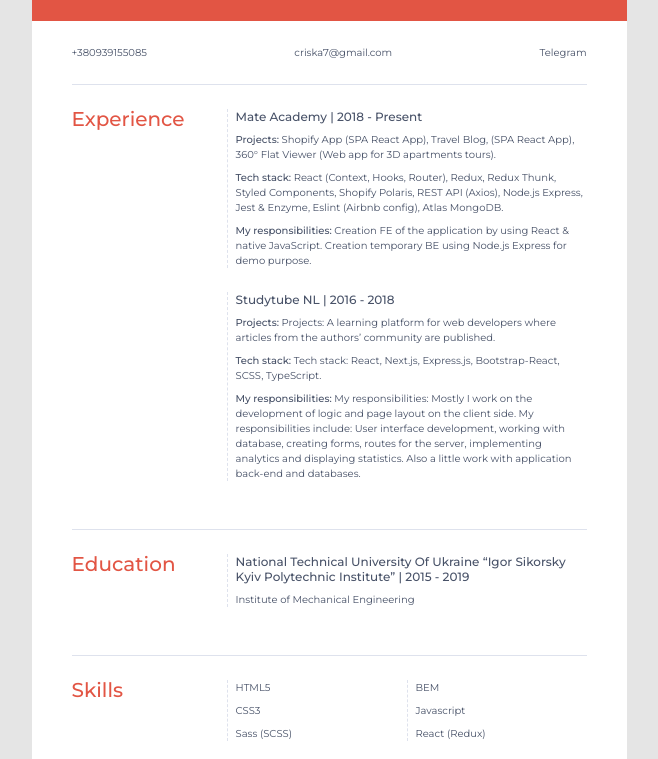
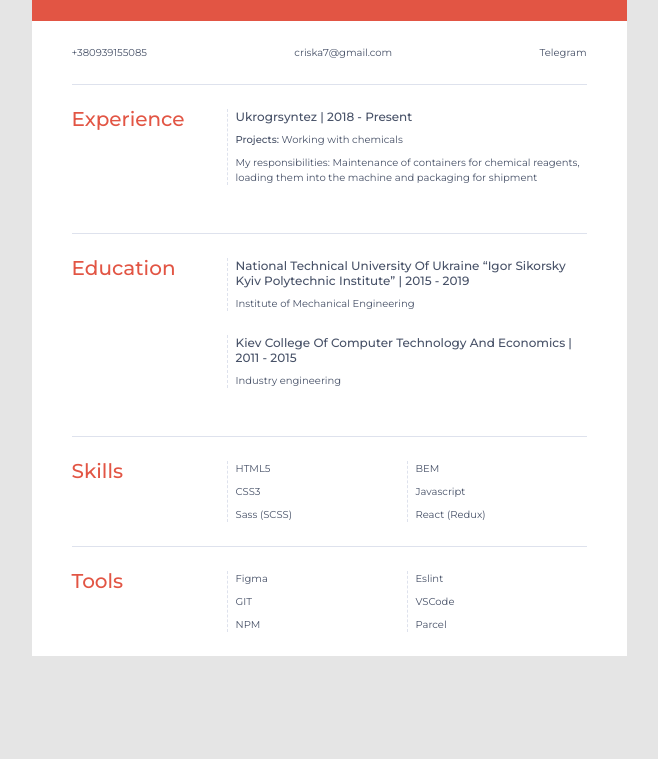
Before and after one commit to Defisto7/CV, a plain HTML site: page index.html in a window 1280 px wide. Shown: the part 201-960 px from the top of the page, without its empty margins (311-969 px from the left). After the commit the page ends 865 px from the top, so only its background shows below. Drawn offline with Linux system fonts and the light colour scheme.

Commit message:
Defisto
add education

```diff
--- a/index.html
+++ b/index.html
@@ -24,47 +24,28 @@
             I’m a goal-oriented, creative and self-motivated web developer specializing in front-end. I am well familiar with CSS/HTML, Sass preprocessor, JS, React, cross-browser and adaptive markup skills. Eager to improve my skills, always try to learn new technologies and stay up-to-date with Web development trends. I also learn quickly and easily communicate with people
             </p>
         </div>
-        <img class="about__photo" src="photo.png" alt="Dima Yanovskyi">
+        <img class="about__photo" src="photo.jpg" alt="Dima Yanovskyi">
     </header>
    <main class="main">
     <section class="contacs">
         <a class="contacs__link" href="tel:+380939155085">+380939155085</a>
         <a class="contacs__link" href="mailto:criska7@gmail.com">criska7@gmail.com</a>
-        <a class="contacs__link" href="http://t.me/Defisto">Telegram</a>
+        <a class="contacs__link" target="_blank" href="http://t.me/Defisto">Telegram</a>
     </section>
     <section class="info">
         <h2 class="info__title">Experience</h2>
         <div class="info__content">
             <article class="job">
-                <h3 class="job__title">Mate academy | 2018 - Present</h3>
+                <h3 class="job__title">Ukrogrsyntez | 2018 - Present</h3>
             <p class="job__description">
                 <strong>Projects:</strong>
-                Shopify App (SPA React App), Travel Blog, (SPA React App), 360° Flat Viewer (Web app for 3D apartments tours).
+                Working with chemicals
             </p>
             <p class="job__description">
-                <strong>Tech stack:</strong>
-                React (Context, Hooks, Router), Redux, Redux Thunk, Styled Components, Shopify Polaris, REST API (Axios), Node.js Express, Jest & Enzyme, Eslint (Airbnb config), Atlas MongoDB.
+                My responsibilities: Maintenance of containers for chemical reagents, loading them into the machine and packaging for shipment
             </p>
-            <p class="job__description">
-                <strong>My responsibilities:</strong>
-                Creation FE of the application by using React & native JavaScript. Creation temporary BE using Node.js Express for demo purpose.
-            </p>
-            </article>
-            <article class="job">
-                <h3 class="job__title">Studytube NL | 2016 - 2018</h3>
-            <p class="job__description">
-                <strong>Projects:</strong>
-                Projects: A learning platform for web developers where articles from the authors’ community are published.
-            </p>
-            <p class="job__description">
-                <strong>Tech stack:</strong>
-                Tech stack: React, Next.js, Express.js, Bootstrap-React, SCSS, TypeScript.
-            </p>
-            <p class="job__description">
-                <strong>My responsibilities:</strong>
-                My responsibilities: Mostly I work on the development of logic and page layout on the client side. My responsibilities include: User interface development, working with database, creating forms, routes for the server, implementing analytics and displaying statistics. Also a little work with application back-end and databases.
-            </p>
-            </article>
+
+
             <article class="job"></article>
         </div>
     </section>
@@ -78,6 +59,14 @@
                 Institute of Mechanical Engineering
             </p>
             </article>
+
+            <article class="study">
+                <h3 class="study__title">Kiev College of Computer Technology and Economics | 2011 - 2015</h3>
+            <p class="study__description">
+                Industry engineering
+            </p>
+            </article>
+
             <article class="job"></article>
         </div>
     </section>
--- a/style.css
+++ b/style.css
@@ -25,6 +25,7 @@ strong {
   height: 114px;
   border-radius: 50%;
   margin-left: 50px;
+  object-fit: cover;
 }
 .about__name {
   margin: 0 0 8px 0;
```
Also changed, not shown: photo.jpg (added).
